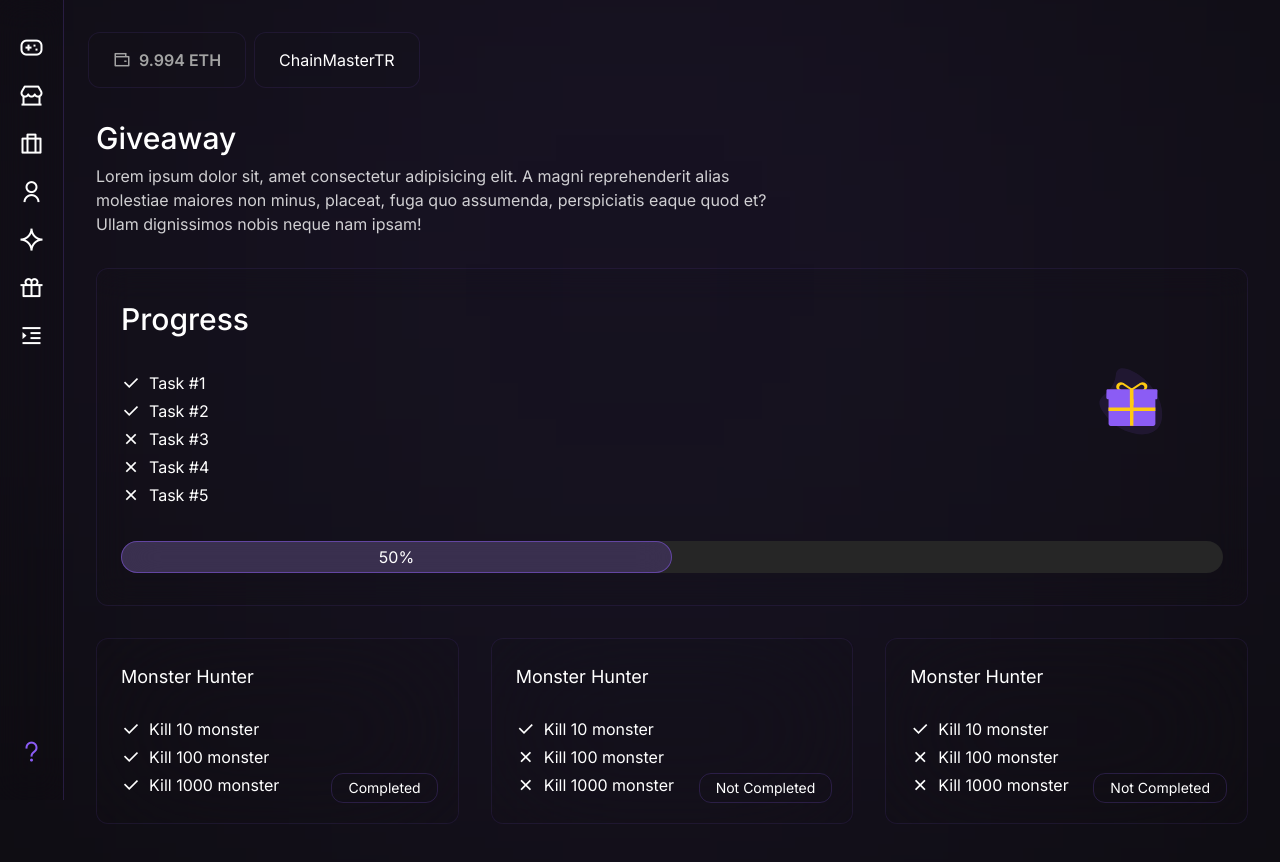
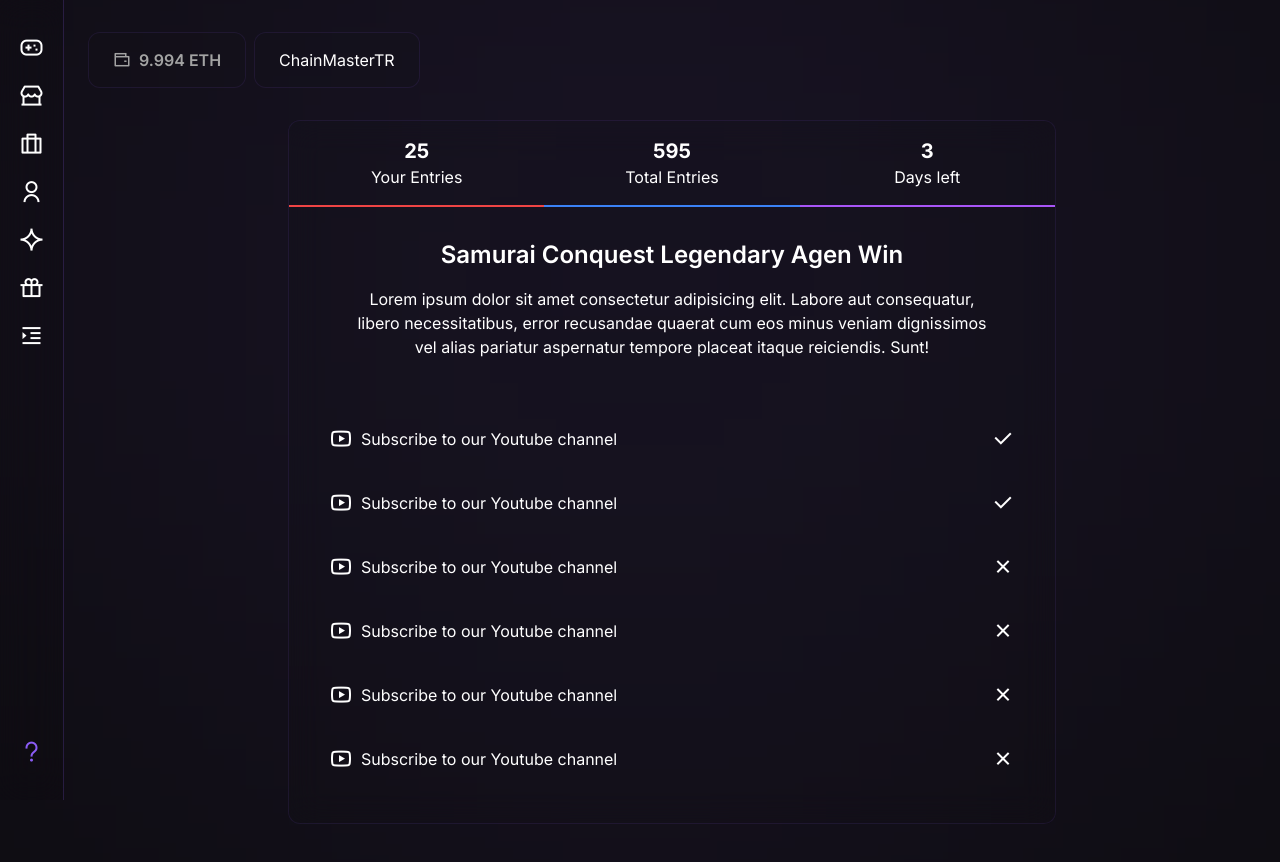
Before and after one commit to musxos/samurai-conquest-client, a Next.js app: page /giveaway in a window 1280 px wide. Shown: the top 862 px of the page. Built offline with nearby package versions, Linux system fonts and the light colour scheme.

Commit message:
refactor: giveaway and referance page

```diff
--- a/src/pages/giveaway.tsx
+++ b/src/pages/giveaway.tsx
@@ -78,62 +78,70 @@ export default function Giveaway() {
 
   return (
     <div className="mt-24 flex flex-col gap-8 px-8 py-6">
-      <div className="flex flex-col">
-        <h1 className="text-3xl font-medium">Giveaway</h1>
-        <p className="mt-2 max-w-2xl text-white/80">
-          Lorem ipsum dolor sit, amet consectetur adipisicing elit. A magni
-          reprehenderit alias molestiae maiores non minus, placeat, fuga quo
-          assumenda, perspiciatis eaque quod et? Ullam dignissimos nobis neque
-          nam ipsam!
+      <div className="relative mx-auto flex w-full max-w-screen-md flex-col rounded-xl border border-violet-500/10 bg-neutral-900/10 backdrop-blur-lg">
+        <div className="grid grid-cols-3">
+          <div className="col-span-1 flex flex-col items-center justify-center border-b-2 border-b-red-500 px-4 py-4">
+            <h3 className="text-xl font-bold">25</h3>
+            <p>Your Entries</p>
+          </div>
+          <div className="col-span-1 flex flex-col items-center justify-center border-b-2 border-b-blue-500 px-4 py-4">
+            <h3 className="text-xl font-bold">595</h3>
+            <p>Total Entries</p>
+          </div>
+          <div className="col-span-1 flex flex-col items-center justify-center border-b-2 border-b-purple-500 px-4 py-4">
+            <h3 className="text-xl font-bold">3</h3>
+            <p>Days left</p>
+          </div>
+        </div>
+
+        <div className="relative flex flex-col px-6 py-8 ">
+          <div className="flex flex-col items-center text-center">
+            <h3 className="mb-4 text-2xl font-semibold">
+              Samurai Conquest Legendary Agen Win
+            </h3>
+            <p className="max-w-screen-sm">
+              Lorem ipsum dolor sit amet consectetur adipisicing elit. Labore
+              aut consequatur, libero necessitatibus, error recusandae quaerat
+              cum eos minus veniam dignissimos vel alias pariatur aspernatur
+              tempore placeat itaque reiciendis. Sunt!
             </p>
           </div>
 
-      <div className="relative flex flex-col rounded-xl border border-violet-500/10 bg-neutral-900/10 px-6 py-8 backdrop-blur-lg">
-        <h1 className="text-3xl font-medium">Progress</h1>
-        <ul className="mb-8 mt-8">
-          <li className="flex items-center gap-2">
-            <i className="ri-check-line text-xl"></i>
-            <span>Task #1</span>
+          <div className="mt-12 flex flex-col items-center">
+            <ul className="w-full">
+              <li className="flex w-full items-center gap-2 px-4 py-4 text-center hover:bg-neutral-900/50">
+                <i className="ri-youtube-line text-2xl"></i>
+                <span>Subscribe to our Youtube channel</span>
+                <i className="ri-check-line ml-auto text-2xl"></i>
               </li>
-          <li className="flex items-center gap-2">
-            <i className="ri-check-line text-xl"></i>
-            <span>Task #2</span>
+              <li className="flex w-full items-center gap-2 px-4 py-4 text-center hover:bg-neutral-900/50">
+                <i className="ri-youtube-line text-2xl"></i>
+                <span>Subscribe to our Youtube channel</span>
+                <i className="ri-check-line ml-auto text-2xl"></i>
               </li>
-          <li className="flex items-center gap-2">
-            <i className="ri-close-line text-xl"></i>
-            <span>Task #3</span>
+              <li className="flex w-full items-center gap-2 px-4 py-4 text-center hover:bg-neutral-900/50">
+                <i className="ri-youtube-line text-2xl"></i>
+                <span>Subscribe to our Youtube channel</span>
+                <i className="ri-close-line ml-auto text-2xl"></i>
               </li>
-          <li className="flex items-center gap-2">
-            <i className="ri-close-line text-xl"></i>
-            <span>Task #4</span>
+              <li className="flex w-full items-center gap-2 px-4 py-4 text-center hover:bg-neutral-900/50">
+                <i className="ri-youtube-line text-2xl"></i>
+                <span>Subscribe to our Youtube channel</span>
+                <i className="ri-close-line ml-auto text-2xl"></i>
               </li>
-          <li className="flex items-center gap-2">
-            <i className="ri-close-line text-xl"></i>
-            <span>Task #5</span>
+              <li className="flex w-full items-center gap-2 px-4 py-4 text-center hover:bg-neutral-900/50">
+                <i className="ri-youtube-line text-2xl"></i>
+                <span>Subscribe to our Youtube channel</span>
+                <i className="ri-close-line ml-auto text-2xl"></i>
+              </li>
+              <li className="flex w-full items-center gap-2 px-4 py-4 text-center hover:bg-neutral-900/50">
+                <i className="ri-youtube-line text-2xl"></i>
+                <span>Subscribe to our Youtube channel</span>
+                <i className="ri-close-line ml-auto text-2xl"></i>
               </li>
             </ul>
-        <div className="flex flex-col">
-          <div className="mx-auto h-8 w-full rounded-full bg-neutral-800">
-            <div className="relative flex h-8 w-1/2 items-center justify-center rounded-full border border-violet-500/50 bg-violet-500/20 backdrop-blur-lg">
-              50%
           </div>
         </div>
-        </div>
-
-        <div className="absolute right-5 top-5">
-          <Player className="h-48 w-48" autoplay loop src={Gift}></Player>
-        </div>
-      </div>
-
-      <div className="grid grid-cols-3 gap-8">
-        {tasks.map((task, index) => (
-          <Task
-            name={task.name}
-            completed={task.completed}
-            tasks={task.tasks}
-            key={index}
-          ></Task>
-        ))}
       </div>
     </div>
   );
--- a/src/pages/reference.tsx
+++ b/src/pages/reference.tsx
@@ -54,21 +54,6 @@ export default function Reference() {
             <span>Invite 100000 friend</span>
           </li>
         </ul>
-        <div className="flex flex-col">
-          <div className="mx-auto h-8 w-full rounded-full bg-neutral-800">
-            <div className="relative flex h-8 w-1/2 items-center justify-center rounded-full border border-violet-500/50 bg-violet-500/20 backdrop-blur-lg">
-              50%
-            </div>
-          </div>
-        </div>
-
-        <div className="absolute right-5 top-5">
-          <Player className="h-48 w-48" autoplay loop src={Comment}></Player>
-        </div>
-      </div>
-
-      <div className="mt-12 flex flex-col rounded-xl border border-violet-500/10 bg-neutral-900/10 px-6 py-8 backdrop-blur-3xl">
-        <h2>Get Reference Code</h2>
 
         <div className="mt-8 flex flex-col gap-4">
           <input
@@ -78,6 +63,10 @@ export default function Reference() {
             type="text"
           />
         </div>
+
+        <div className="absolute right-5 top-5">
+          <Player className="h-48 w-48" autoplay loop src={Comment}></Player>
+        </div>
       </div>
     </div>
   );
```
Lines whose indentation alone changed are shown as unchanged.
